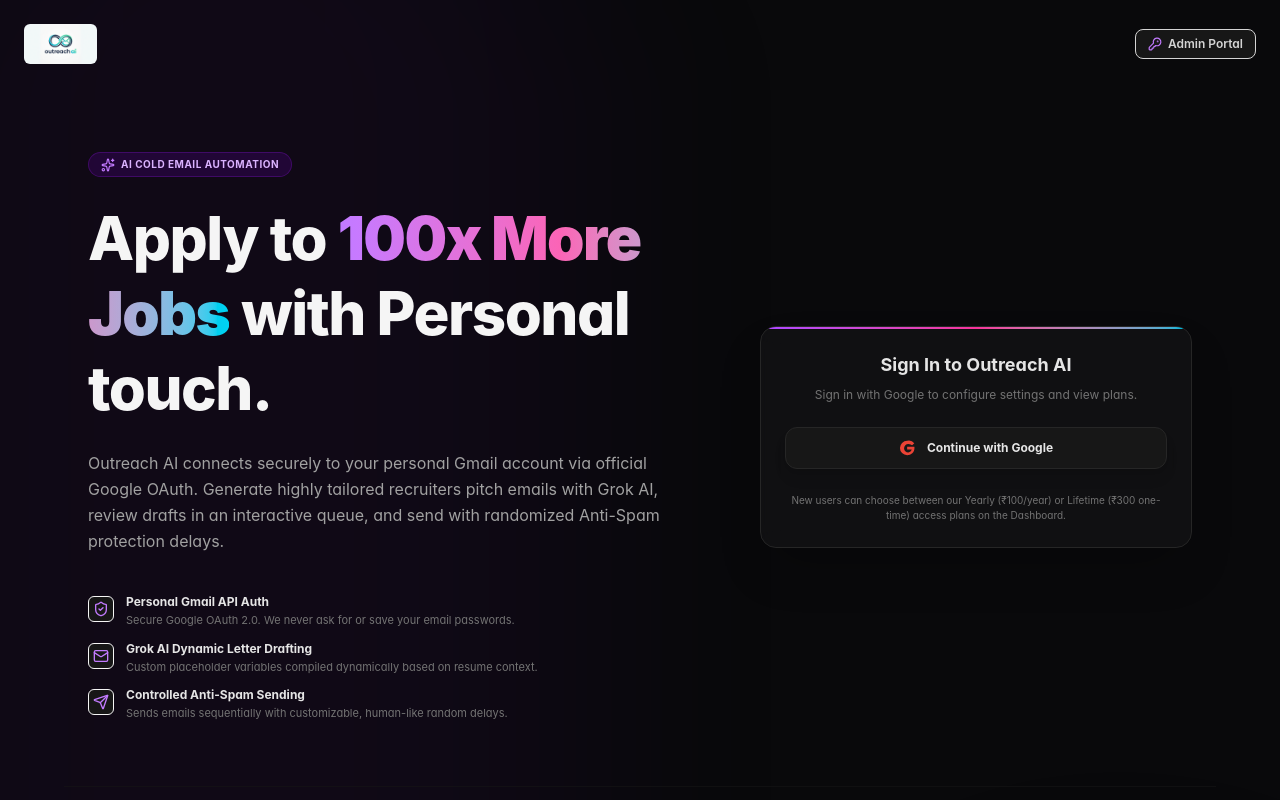
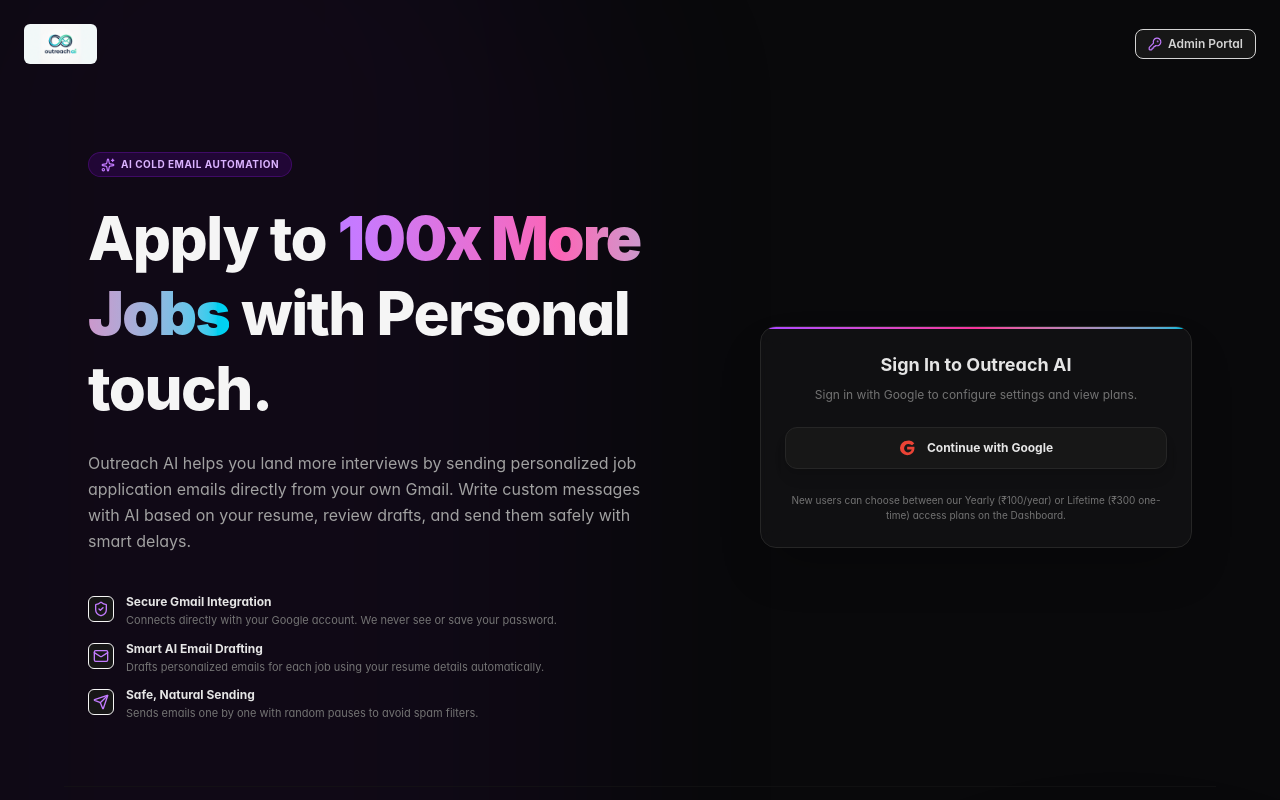
Before and after one commit to Aditya07024/Outreach-AI, a React (Vite) app in the folder frontend/: page / in a window 1280 px wide. Shown: the top 800 px of the page. Built offline with nearby package versions, Linux system fonts and the light colour scheme.

Commit message:
simplify landing page copy to be user friendly and less technical

```diff
--- a/frontend/src/pages/LandingPage.tsx
+++ b/frontend/src/pages/LandingPage.tsx
@@ -232,14 +232,14 @@
           </h1>
 
           <p className="text-sm md:text-base text-neutral-400 leading-relaxed max-w-xl">
-            Outreach AI connects securely to your personal Gmail account via official Google OAuth. Generate highly tailored recruiters pitch emails with Grok AI, review drafts in an interactive queue, and send with randomized Anti-Spam protection delays.
+            Outreach AI helps you land more interviews by sending personalized job application emails directly from your own Gmail. Write custom messages with AI based on your resume, review drafts, and send them safely with smart delays.
           </p>
 
           <div className="space-y-3 pt-4">
             {[
-              { title: 'Personal Gmail API Auth', desc: 'Secure Google OAuth 2.0. We never ask for or save your email passwords.', icon: ShieldCheck },
-              { title: 'Grok AI Dynamic Letter Drafting', desc: 'Custom placeholder variables compiled dynamically based on resume context.', icon: Mail },
-              { title: 'Controlled Anti-Spam Sending', desc: 'Sends emails sequentially with customizable, human-like random delays.', icon: Send }
+              { title: 'Secure Gmail Integration', desc: 'Connects directly with your Google account. We never see or save your password.', icon: ShieldCheck },
+              { title: 'Smart AI Email Drafting', desc: 'Drafts personalized emails for each job using your resume details automatically.', icon: Mail },
+              { title: 'Safe, Natural Sending', desc: 'Sends emails one by one with random pauses to avoid spam filters.', icon: Send }
             ].map((bullet, idx) => (
               <div key={idx} className="flex gap-3">
                 <div className="mt-0.5 p-1 rounded-md bg-neutral-900 border border-neutral-850 h-fit">
```
